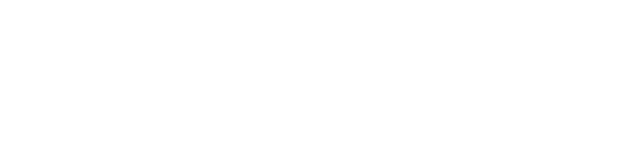
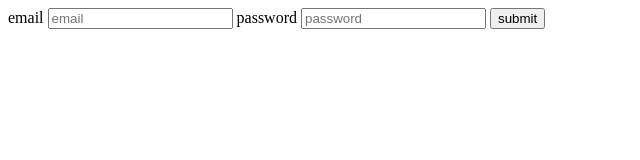
Before and after one commit to AjiHN99/fundamental-practice-html, a plain HTML site: page index.html in a window 1280 px wide. Shown: the whole page, without its empty margins (0-640 px from the left). Drawn offline with Linux system fonts and the light colour scheme.

Commit message:
update commit - membuat form

```diff
--- a/index.html
+++ b/index.html
@@ -6,6 +6,15 @@
     <title>Fundamental and Practice Html</title>
 </head>
 <body>
+    <section id="form">
+        <form action="/submit" method="post">
+            <label for="email">email</label>
+            <input type="email" placeholder="email">
+            <label for="password">password</label>
+            <input type="password" placeholder="password">
+            <button type="submit">submit</button>
+        </form>
 
+    </section>
 </body>
 </html>
```
